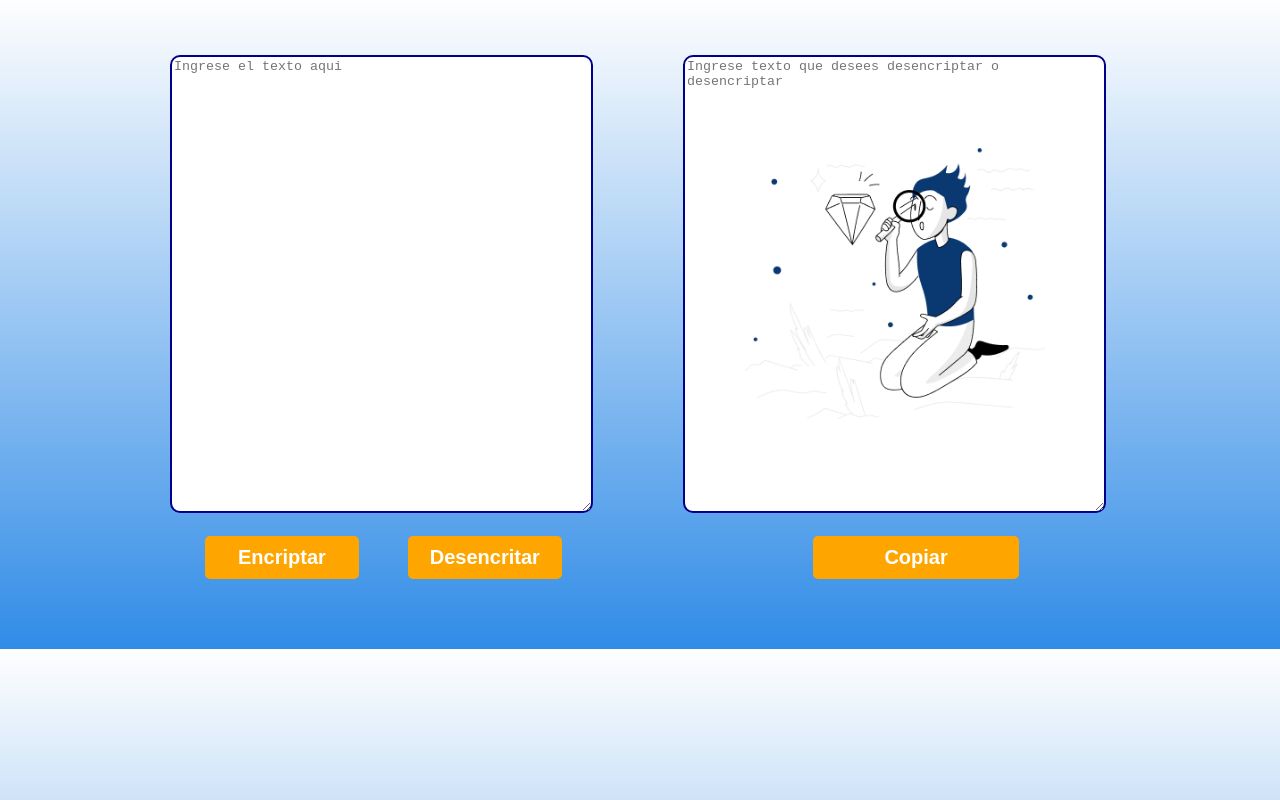
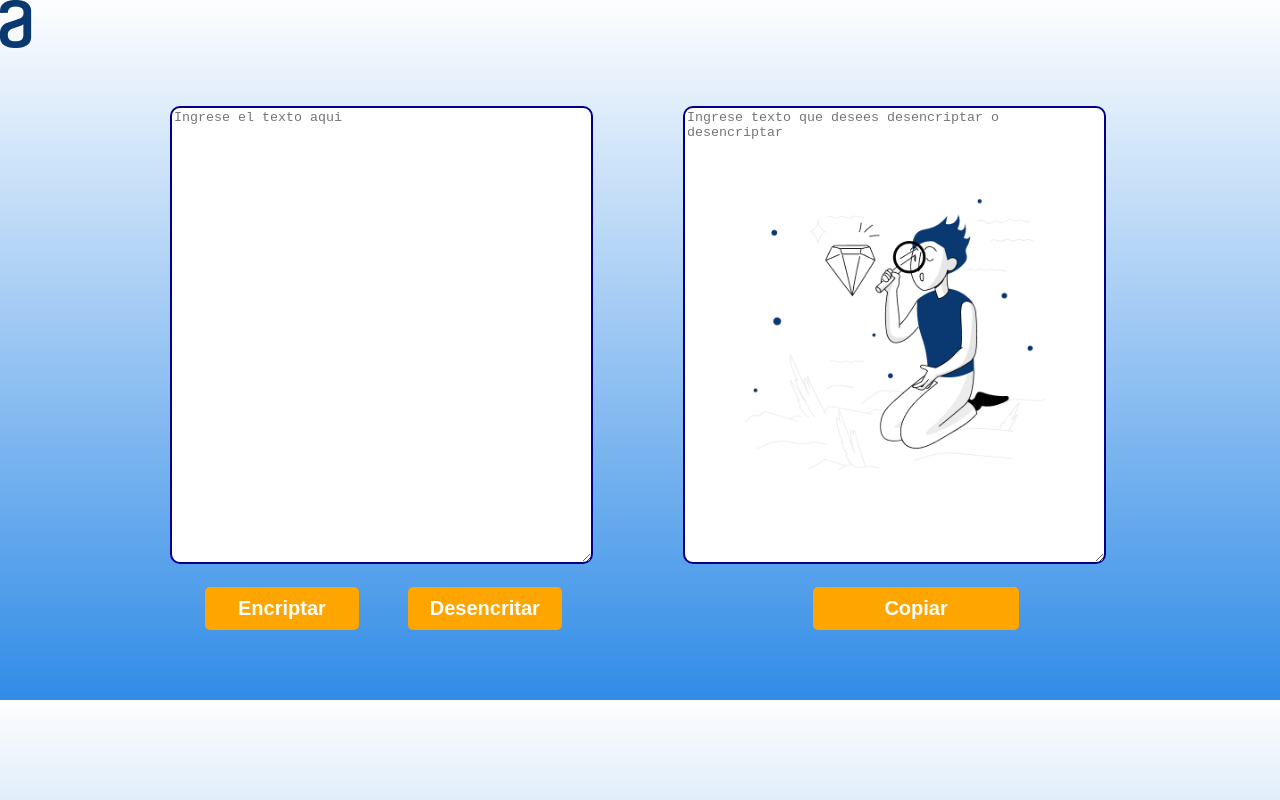
Before and after one commit to JAVI-NAVA/-Challenge-ONE-Encriptador, a plain HTML site: page index.html in a window 1280 px wide. Drawn offline with Linux system fonts and the light colour scheme.

Commit message:
Archivo  modificado

```diff
--- a/index.html
+++ b/index.html
@@ -12,7 +12,7 @@
 </head>
 <body>
     <header>
-
+        <img src="Imagenes-Encriptador/Vector.png" alt="letra A">
     </header>
     <main>
         <section>
--- a/style.css
+++ b/style.css
@@ -1,9 +1,7 @@
 body{
     background:linear-gradient( #FEFEFE, #318CE7 )
 }
-header{
-    background-image: url(Imagenes-Encriptador/Vector.png);
-}
+
 main{
     display: flex;
     margin-left: 80px;
```
